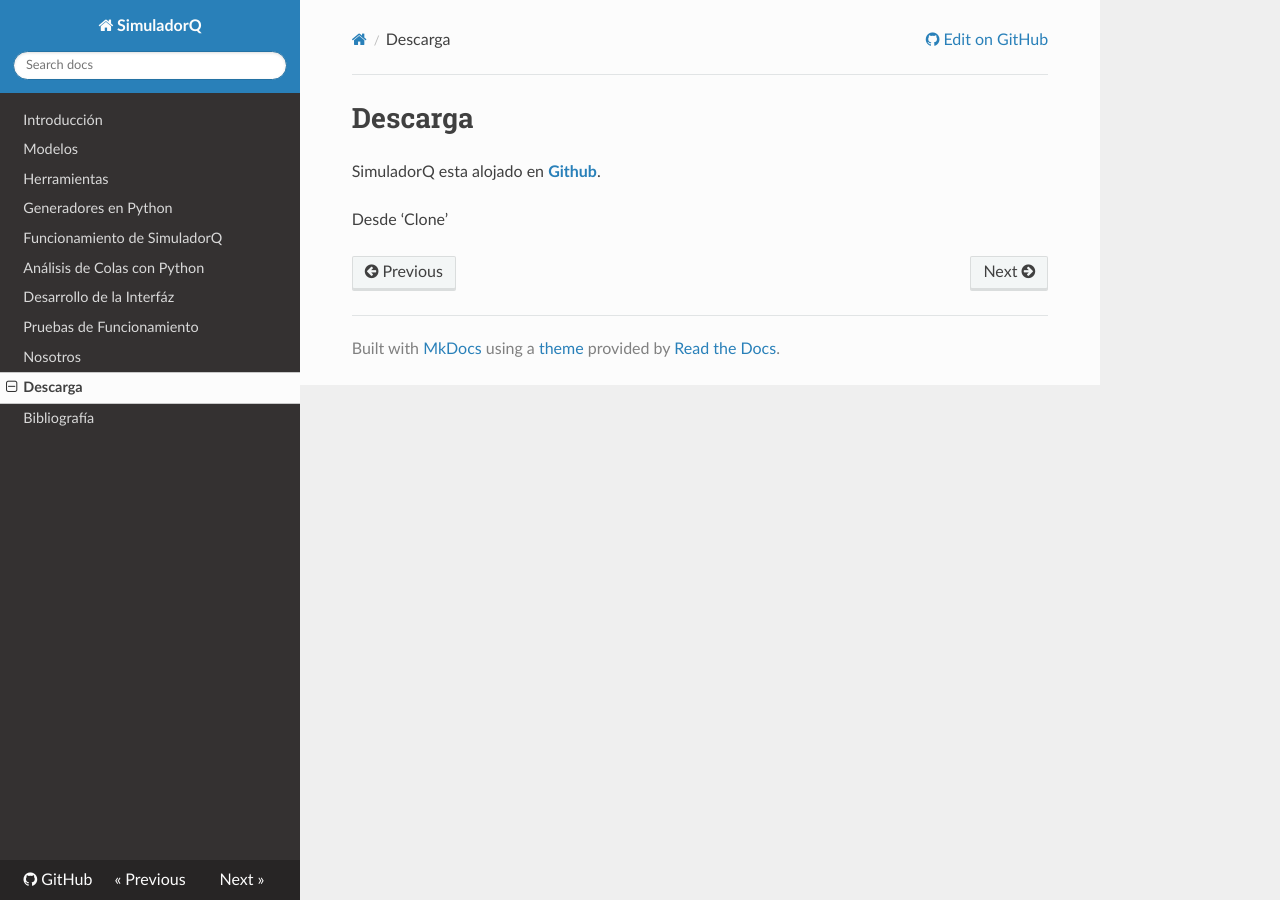
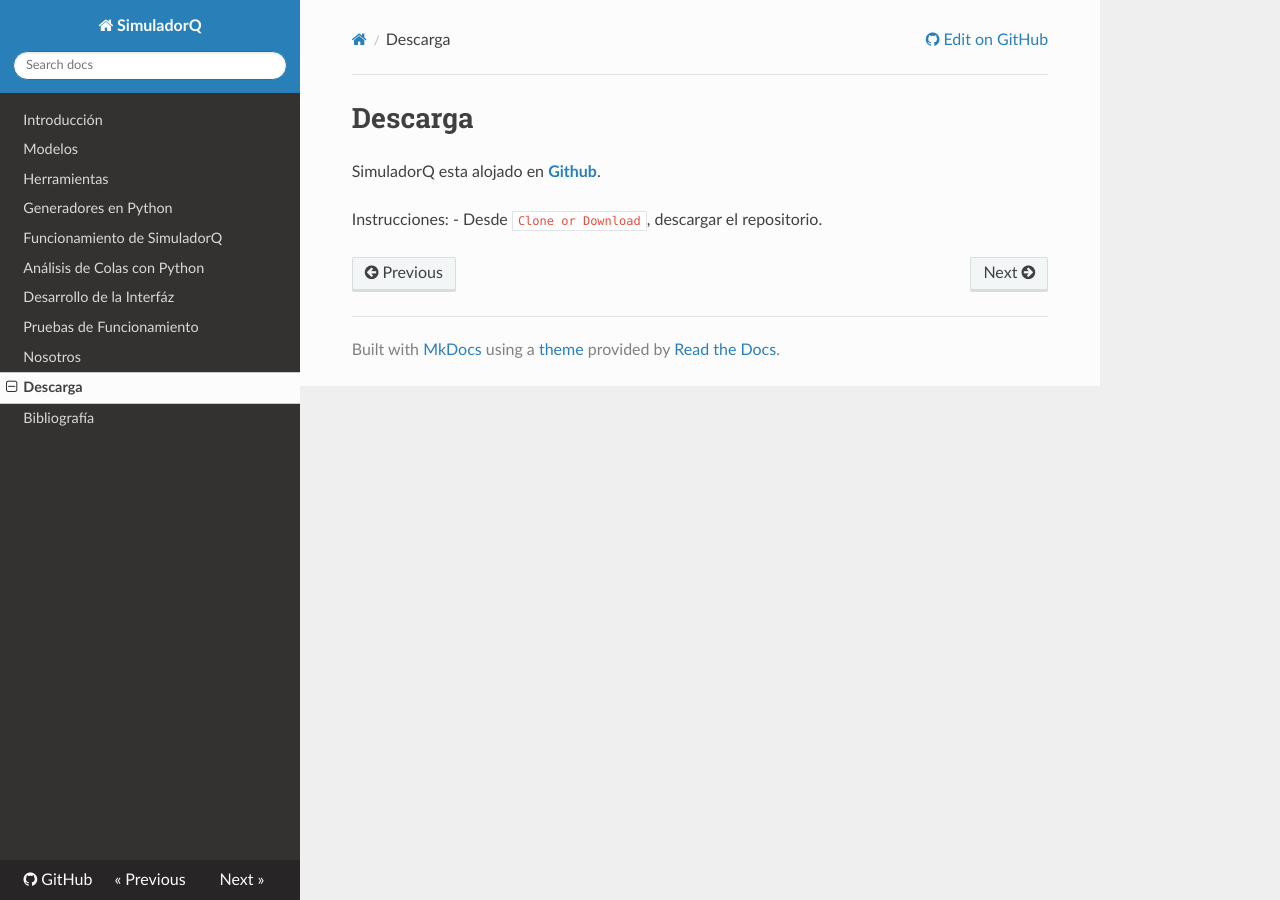
Before and after one commit to m-ibarra-arg/trafico, an MkDocs documentation site: the page built from docs/Descarga.md, in a window 1280 px wide. Built offline with MkDocs 1.6.1, drawn with Linux system fonts in a browser that asks for light colours; nearby versions of some CDN libraries; old or Windows-style settings are respelled for this version of MkDocs.

Commit message:
Uploaded by https://stackedit.io/

```diff
--- a/docs/Descarga.md
+++ b/docs/Descarga.md
@@ -2,10 +2,13 @@
 
 SimuladorQ esta alojado en [**Github**](https://github.com/maxxxis182/trafico).
 
-Desde 'Clone'
+Instrucciones:
+- Desde `Clone or Download`, descargar el repositorio.
+
+
 
 
 
 <!--stackedit_data:
-eyJoaXN0b3J5IjpbLTkzMTUyNzg2MywtODUwMzY2ODY4XX0=
+eyJoaXN0b3J5IjpbLTEzMDYxODI3MCwtODUwMzY2ODY4XX0=
 -->
```
